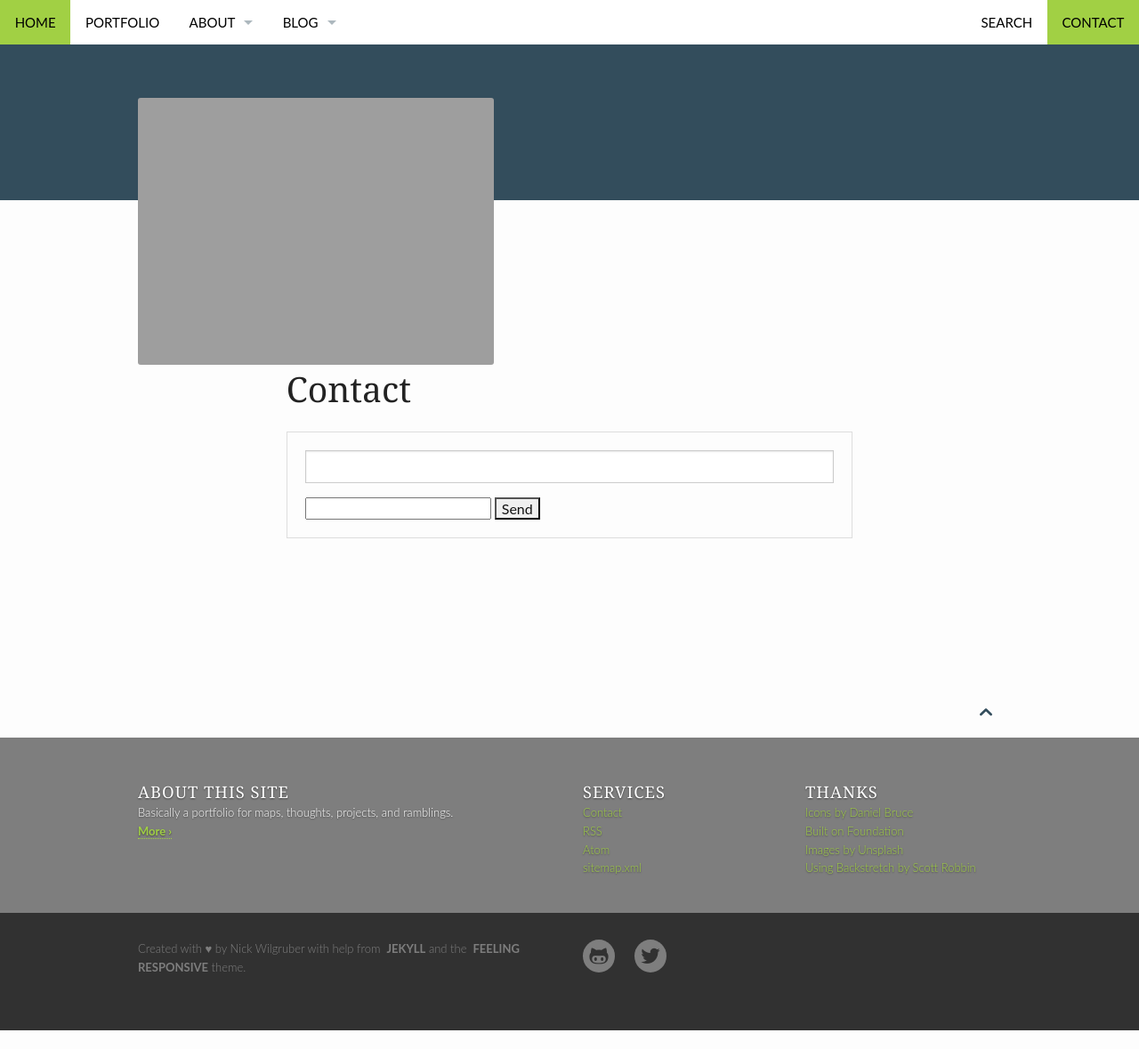
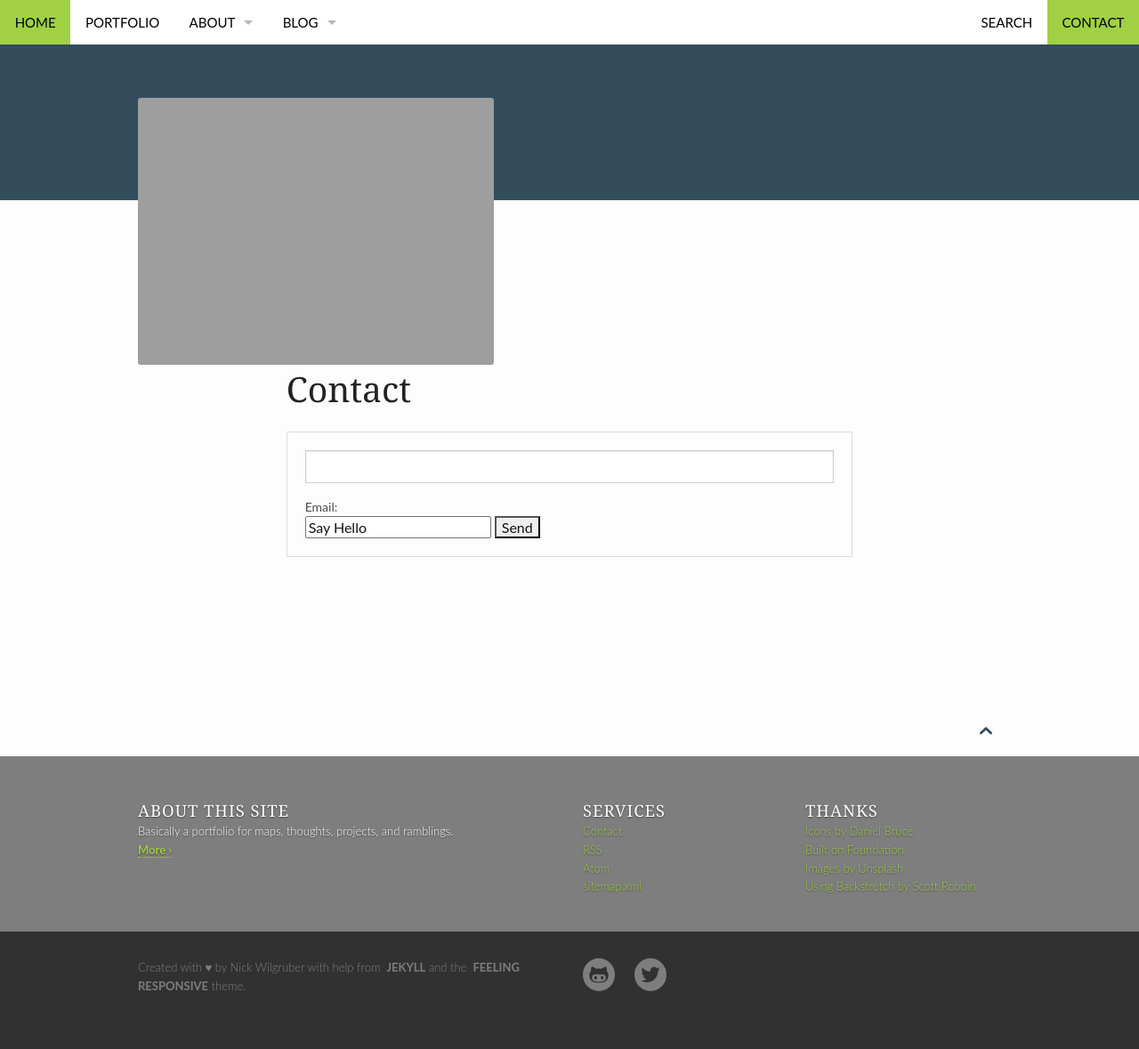
Before and after one commit to wontgruber/wontgruber.github.io, a Jekyll site: the page built from pages/contact.md, in a window 1280 px wide. Shown: the whole page at 89% size. Built offline with Jekyll 4.4.1, drawn with Linux system fonts in a browser that asks for light colours; before the commit the page ends 1158 px from its top, so only the background shows below that.

Commit message:
Update contact.md

```diff
--- a/pages/contact.md
+++ b/pages/contact.md
@@ -10,8 +10,8 @@ permalink: "/contact/"
 <form action="https://formspree.io/nwilgruber@gmail.com"
       method="POST">
       <fieldset>
-            <input type="email" name="Email">
-            <input type="textarea" name="Say hello!">
+            <input type="email" name="Email"> <label for="email">Email:</label>
+            <input type="textarea" name="Say hello!" value="Say Hello">
             <input type="submit" value="Send">
       </fieldset>
 </form>
```
